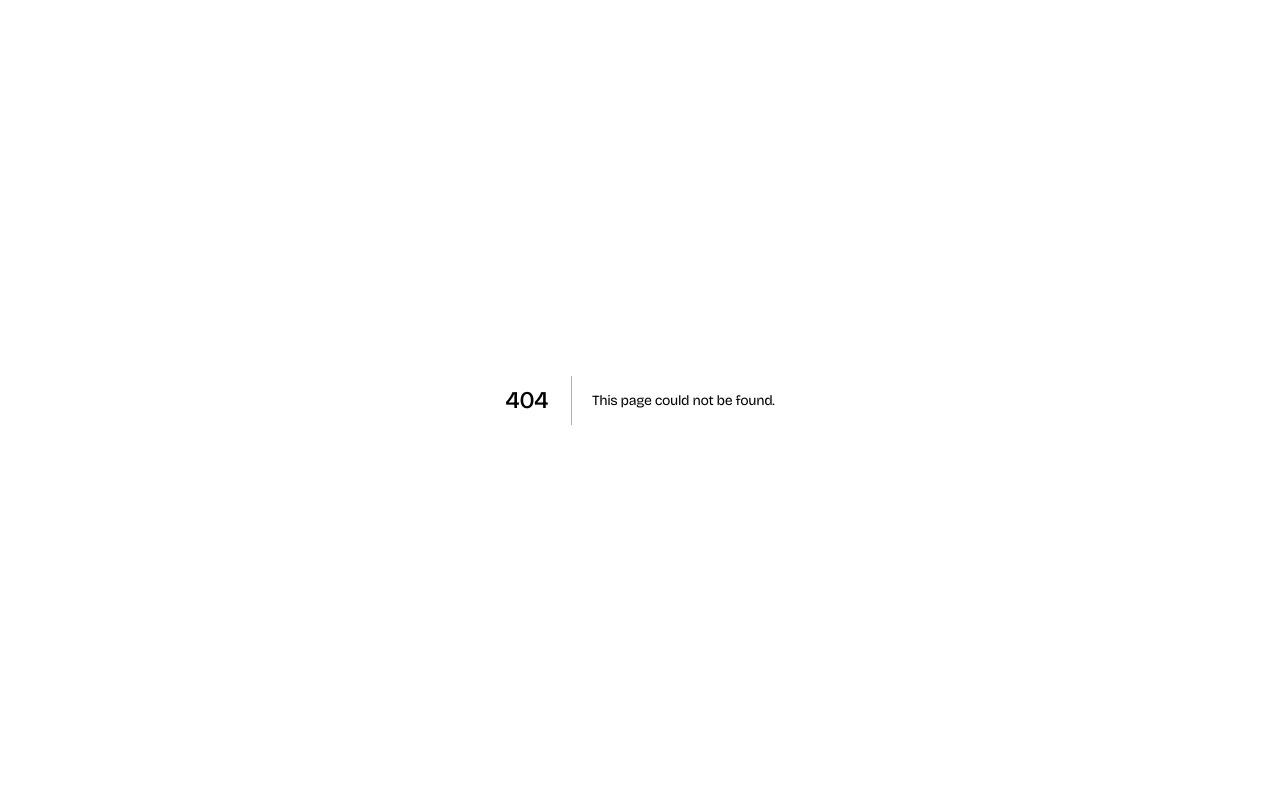
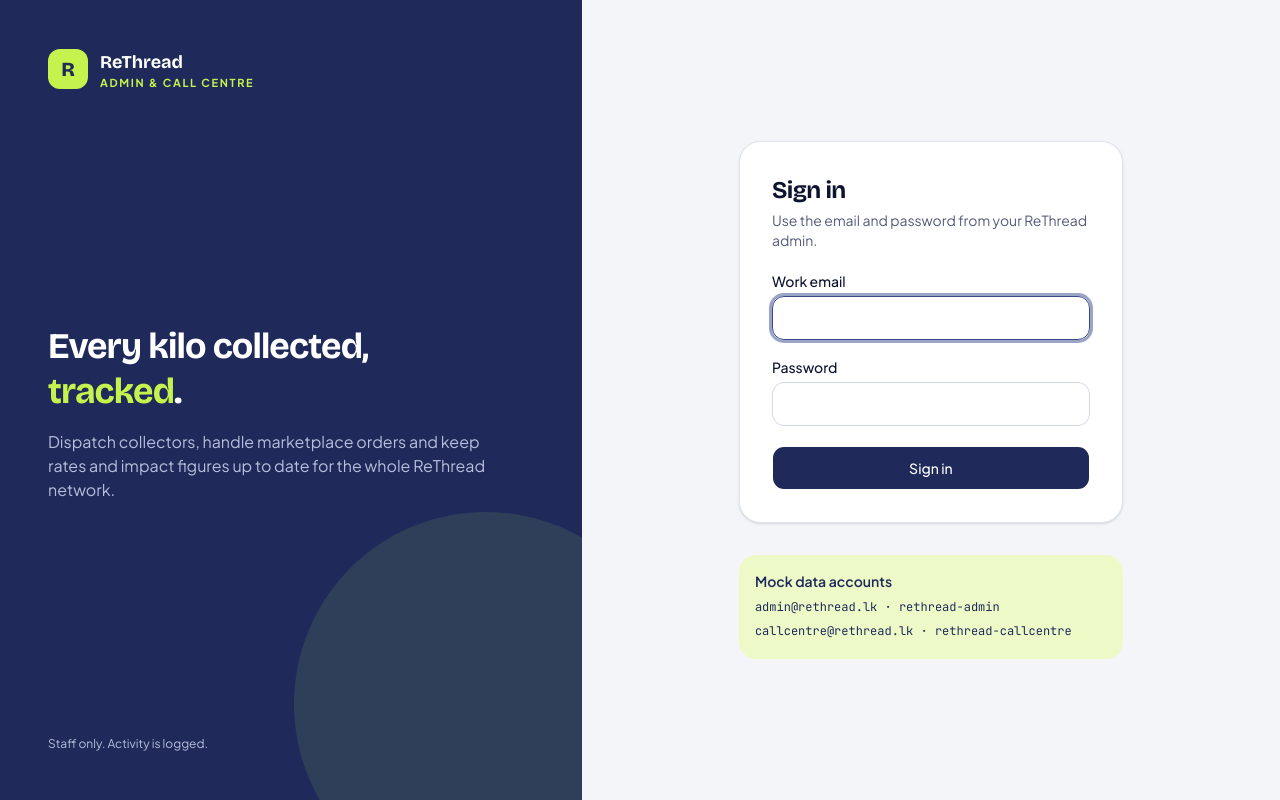
Before and after one commit to Morenta-Ai/pctw-admin, a Next.js app: page /login in a window 1280 px wide. Before the commit this address had no page. Built offline with nearby package versions, Linux system fonts and the light colour scheme.

Commit message:
feat(auth): add the sign-in page and login/logout actions

```diff
--- /dev/null
+++ b/src/app/(auth)/login/page.tsx
@@ -0,0 +1,75 @@
+import type { Metadata } from "next";
+import { Suspense } from "react";
+
+import { AppLogo } from "@/components/app/app-logo";
+import { Skeleton } from "@/components/ui/skeleton";
+import { LoginForm } from "@/features/auth/components/login-form";
+
+export const metadata: Metadata = { title: "Sign in" };
+
+export default function LoginPage() {
+  const showMockAccounts =
+    process.env.USE_MOCK_DATA !== "false" && process.env.APP_ENV !== "prod";
+
+  return (
+    <main className="grid flex-1 lg:grid-cols-[minmax(0,5fr)_minmax(0,6fr)]">
+      <section className="relative hidden flex-col justify-between overflow-hidden bg-primary p-12 lg:flex">
+        <AppLogo label="Admin & Call Centre" />
+        <div className="relative z-10 flex max-w-md flex-col gap-4">
+          <h1 className="text-4xl leading-tight font-bold text-white">
+            Every kilo collected, <span className="text-lime">tracked</span>.
+          </h1>
+          <p className="text-sidebar-muted-foreground">
+            Dispatch collectors, handle marketplace orders and keep rates and
+            impact figures up to date for the whole ReThread network.
+          </p>
+        </div>
+        <p className="text-xs text-sidebar-muted-foreground">
+          Staff only. Activity is logged.
+        </p>
+        <div
+          aria-hidden
+          className="absolute -right-24 -bottom-24 size-96 rounded-full bg-lime/10"
+        />
+      </section>
+
+      <section className="flex flex-col items-center justify-center gap-8 p-6 sm:p-12">
+        <div className="w-full max-w-sm rounded-2xl bg-primary p-5 lg:hidden">
+          <AppLogo label="Admin & Call Centre" />
+        </div>
+
+        <div className="flex w-full max-w-sm flex-col gap-6 rounded-2xl border bg-card p-8 shadow-sm">
+          <div className="flex flex-col gap-1">
+            <h2 className="text-2xl font-bold">Sign in</h2>
+            <p className="text-sm text-muted-foreground">
+              Use the email and password from your ReThread admin.
+            </p>
+          </div>
+          <Suspense fallback={<LoginFormSkeleton />}>
+            <LoginForm />
+          </Suspense>
+        </div>
+
+        {showMockAccounts && (
+          <div className="w-full max-w-sm rounded-xl bg-lime-tint p-4 text-sm text-primary">
+            <p className="font-semibold">Mock data accounts</p>
+            <ul className="mt-1 font-mono text-xs leading-6">
+              <li>admin@rethread.lk · rethread-admin</li>
+              <li>callcentre@rethread.lk · rethread-callcentre</li>
+            </ul>
+          </div>
+        )}
+      </section>
+    </main>
+  );
+}
+
+function LoginFormSkeleton() {
+  return (
+    <div className="flex flex-col gap-5">
+      <Skeleton className="h-16" />
+      <Skeleton className="h-16" />
+      <Skeleton className="h-11" />
+    </div>
+  );
+}
--- /dev/null
+++ b/src/features/auth/actions.ts
@@ -0,0 +1,65 @@
+"use server";
+
+import { redirect } from "next/navigation";
+import { z } from "zod";
+
+import { errorMessage, type ApiError } from "@/core/api/api-error";
+import { safeRedirectPath } from "@/core/auth/roles";
+import { clearSession, getSession, saveSession } from "@/core/auth/session";
+import { getAuthRepository } from "@/features/auth/data/auth-repository";
+import { loginInputSchema } from "@/features/auth/data/models";
+import { sessionFromTokens } from "@/features/auth/session-refresh";
+
+export type LoginState = {
+  error?: string;
+  fieldErrors?: { email?: string; password?: string };
+  /** Echoed back so the form keeps what was typed after a failed attempt. */
+  email?: string;
+};
+
+export async function login(
+  _previous: LoginState,
+  formData: FormData,
+): Promise<LoginState> {
+  const email = String(formData.get("email") ?? "");
+  const parsed = loginInputSchema.safeParse({
+    email,
+    password: formData.get("password") ?? "",
+  });
+  if (!parsed.success) {
+    const fields = z.flattenError(parsed.error).fieldErrors;
+    return {
+      email,
+      fieldErrors: { email: fields.email?.[0], password: fields.password?.[0] },
+    };
+  }
+
+  const result = await getAuthRepository().login(parsed.data);
+  if (!result.ok) return { email, error: loginErrorMessage(result.error) };
+
+  await saveSession(sessionFromTokens(result.data));
+  redirect(safeRedirectPath(String(formData.get("next") ?? "")));
+}
+
+export async function logout(): Promise<void> {
+  const session = await getSession();
+  if (session) {
+    // Revoke the refresh token if we can; sign out locally either way.
+    await getAuthRepository().logout(session.refreshToken);
+  }
+  await clearSession();
+  redirect("/login");
+}
+
+function loginErrorMessage(error: ApiError): string {
+  switch (error.code) {
+    case "INVALID_CREDENTIALS":
+      return "Email or password is wrong.";
+    case "ACCOUNT_SUSPENDED":
+      return "This account is suspended. Ask an admin to reactivate it.";
+    case "TOO_MANY_ATTEMPTS":
+      return "Too many attempts. Wait a few minutes and try again.";
+    default:
+      return errorMessage(error);
+  }
+}
--- /dev/null
+++ b/src/features/auth/components/login-form.tsx
@@ -0,0 +1,83 @@
+"use client";
+
+import { AlertCircle, Loader2 } from "lucide-react";
+import { useSearchParams } from "next/navigation";
+import { useActionState } from "react";
+
+import { Button } from "@/components/ui/button";
+import { Input } from "@/components/ui/input";
+import { Label } from "@/components/ui/label";
+import { login, type LoginState } from "@/features/auth/actions";
+
+export function LoginForm() {
+  const next = useSearchParams().get("next") ?? "";
+  const [state, action, pending] = useActionState<LoginState, FormData>(
+    login,
+    {},
+  );
+
+  return (
+    <form action={action} className="flex flex-col gap-5" noValidate>
+      <input type="hidden" name="next" value={next} />
+
+      {state.error && (
+        <div
+          role="alert"
+          className="flex items-start gap-2 rounded-lg bg-danger-bg p-3 text-sm font-medium text-destructive"
+        >
+          <AlertCircle className="mt-0.5 size-4 shrink-0" />
+          {state.error}
+        </div>
+      )}
+
+      <div className="flex flex-col gap-2">
+        <Label htmlFor="email">Work email</Label>
+        <Input
+          id="email"
+          name="email"
+          type="email"
+          autoComplete="username"
+          autoFocus
+          required
+          defaultValue={state.email}
+          aria-invalid={Boolean(state.fieldErrors?.email)}
+          aria-describedby={
+            state.fieldErrors?.email ? "email-error" : undefined
+          }
+          className="h-11"
+        />
+        {state.fieldErrors?.email && (
+          <p id="email-error" className="text-sm text-destructive">
+            {state.fieldErrors.email}
+          </p>
+        )}
+      </div>
+
+      <div className="flex flex-col gap-2">
+        <Label htmlFor="password">Password</Label>
+        <Input
+          id="password"
+          name="password"
+          type="password"
+          autoComplete="current-password"
+          required
+          aria-invalid={Boolean(state.fieldErrors?.password)}
+          aria-describedby={
+            state.fieldErrors?.password ? "password-error" : undefined
+          }
+          className="h-11"
+        />
+        {state.fieldErrors?.password && (
+          <p id="password-error" className="text-sm text-destructive">
+            {state.fieldErrors.password}
+          </p>
+        )}
+      </div>
+
+      <Button type="submit" size="lg" className="h-11" disabled={pending}>
+        {pending && <Loader2 className="animate-spin" />}
+        {pending ? "Signing in…" : "Sign in"}
+      </Button>
+    </form>
+  );
+}
```
